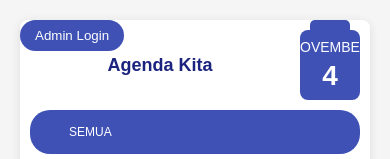
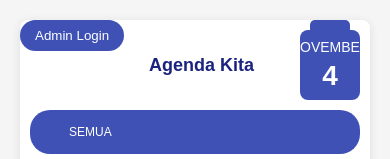
Before and after one commit to Indra24434/Akitastatis, a website: page index.html in a window 390 px wide. Shown: the top 159 px of the page. Drawn offline with nearby package versions, Linux system fonts and the light colour scheme; no server answers.

Commit message:
Update index.html

```diff
--- a/index.html
+++ b/index.html
@@ -562,6 +562,7 @@
 
         h1 {
           font-size: 20px;
+          margin-left: 2.2cm;
         }
       }
 
```
